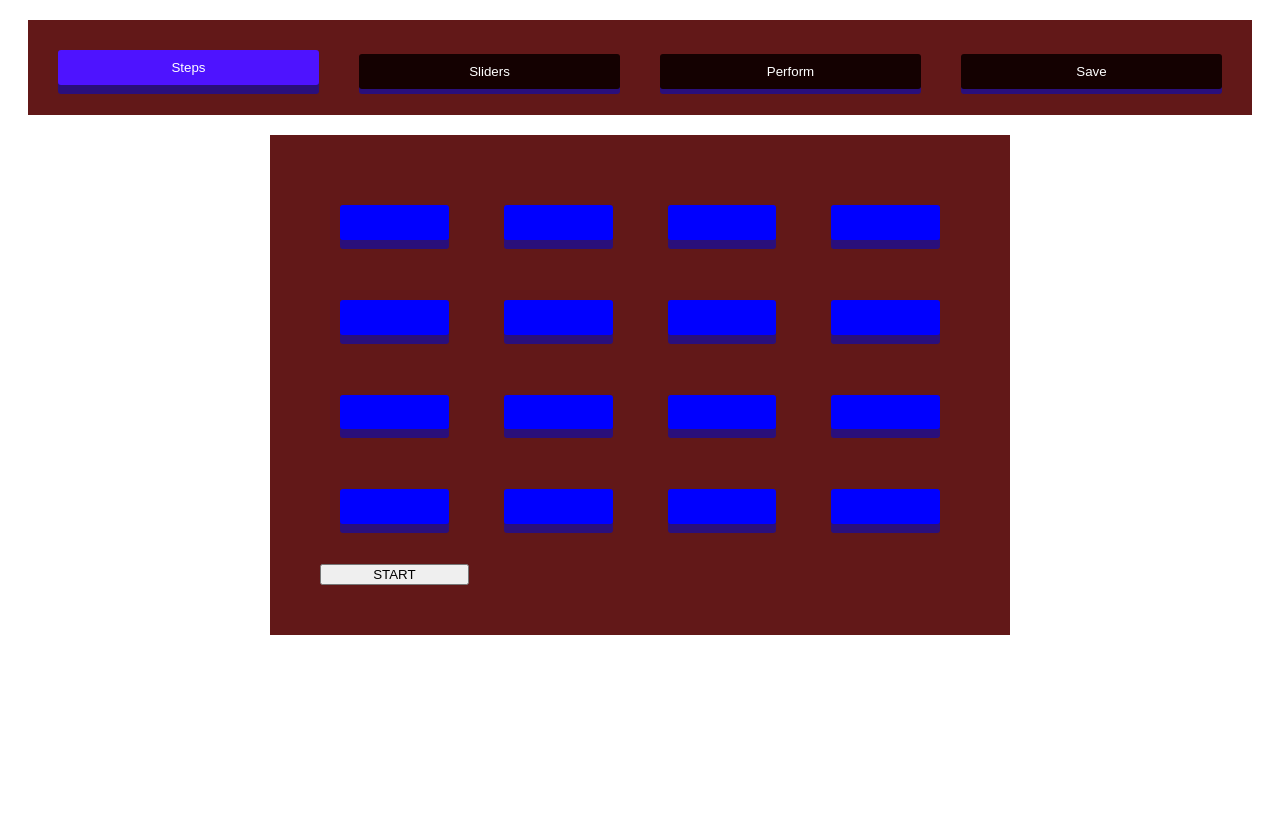
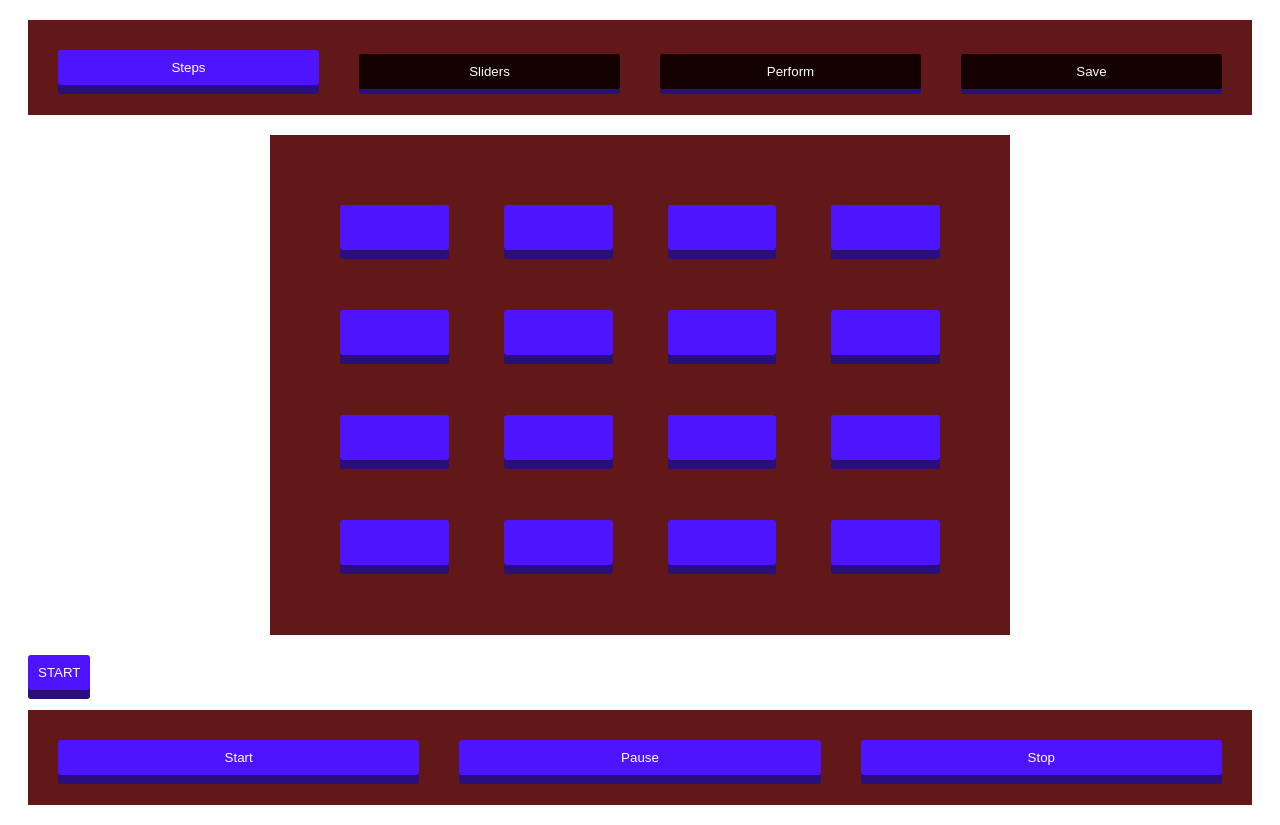
Before and after one commit to eric-simmons/grooveBoxReact, a React (Create React App) app: page / in a window 1280 px wide. Before the commit the page ends 800 px from the top, so only its background shows below. Built offline with nearby package versions, Linux system fonts and the light colour scheme.

Commit message:
playhead, transport

```diff
--- a/package.json
+++ b/package.json
@@ -9,6 +9,7 @@
     "react": "^18.2.0",
     "react-dom": "^18.2.0",
     "react-scripts": "5.0.1",
+    "tone": "^14.7.77",
     "web-vitals": "^2.1.4"
   },
   "scripts": {
--- a/public/index.html
+++ b/public/index.html
@@ -9,6 +9,9 @@
   <meta name="description" content="Web site created using create-react-app" />
   <link rel="apple-touch-icon" href="%PUBLIC_URL%/logo192.png" />
   <link rel="manifest" href="%PUBLIC_URL%/manifest.json" />
+  <script src="https://cdnjs.cloudflare.com/ajax/libs/tone/14.8.48/Tone.js"
+    integrity="sha512-jhAfSzX/sGhuTEnq48xvglsrDI33dNcmsrEbx45YMkd3K0s8eMIeIsgLZav6gQ5xpwMFUioN6iy7YbEOAzzUiA=="
+    crossorigin="anonymous" referrerpolicy="no-referrer"></script>
 
 
   <title>GrooveBox</title>
@@ -19,8 +22,4 @@
   <div id="root"></div>
 
 </body>
-<script src="https://cdnjs.cloudflare.com/ajax/libs/tone/14.8.48/Tone.js"
-  integrity="sha512-jhAfSzX/sGhuTEnq48xvglsrDI33dNcmsrEbx45YMkd3K0s8eMIeIsgLZav6gQ5xpwMFUioN6iy7YbEOAzzUiA=="
-  crossorigin="anonymous" referrerpolicy="no-referrer"></script>
-
 </html>
--- a/src/App.js
+++ b/src/App.js
@@ -1,12 +1,14 @@
 
 import React, { useState } from 'react';
+import Tone from "tone"
 
-//container to hold "mode selector"
-import Container from './components/container';
+//Modes to hold "mode selector"
+import Modes from './components/modes';
 import SlidersPage from './pages/sliders';
 import StepsPage from './pages/steps';
 import PerformPage from './pages/perform';
 import SavePage from './pages/save';
+import TransportControl from './components/transport';
 
 function App() {
 
@@ -33,11 +35,13 @@ function App() {
 
   return (
     <>
-      <Container
+      <Modes
         className='modes'
         view={view}
         setView={setView} />
       {renderView()}
+
+      <TransportControl/>
     </>
   );
 }
--- a/src/components/button.js
+++ b/src/components/button.js
@@ -1,8 +1,4 @@
 const Button = ({ children, className, active = false, ...restOfProps }) => {
-
-
-
-
     return (
         <button
             className={`btn ${className}`}
--- a/src/components/container.js
+++ b/src/components/modes.js
@@ -1,7 +1,7 @@
 //container holds mode selector buttons
 import Button from "./button"
 
-const Container = ({ view, setView }) => {
+const Modes = ({ view, setView }) => {
     return (
         <div className="modes">
             <Button
@@ -29,4 +29,4 @@ const Container = ({ view, setView }) => {
     )
 }
 
-export default Container
+export default Modes
--- /dev/null
+++ b/src/components/transport.js
@@ -0,0 +1,20 @@
+
+import Button from "./button"
+
+const TransportControl = () => {
+    return (
+        <div className="transportControl">
+            <Button>
+                Start
+            </Button>
+            <Button>
+                Pause
+            </Button>
+            <Button>
+                Stop
+            </Button>
+        </div>
+    )
+}
+
+export default TransportControl
--- a/src/index.css
+++ b/src/index.css
@@ -16,7 +16,14 @@
   grid-template-columns: repeat(4, 1fr);
   margin: 20px;
   padding: 10px;
+}
 
+.transportControl{
+  display: grid;
+  background-color:rgb(98, 24, 24);
+  grid-template-columns: repeat(3, 1fr);
+  margin: 20px;
+  padding: 10px;
 }
 
 .grid{
--- a/src/pages/steps.js
+++ b/src/pages/steps.js
@@ -1,31 +1,54 @@
 import { useState, useEffect } from 'react'
-import Container from '../components/container'
+import Modes from '../components/modes'
 import Button from '../components/button'
-import { toBeEnabled } from '@testing-library/jest-dom/dist/matchers'
+import { Oscillator, Sequence, Transport, Draw, time, Start, } from 'tone'
+
 
 
 
 const StepsPage = (...props) => {
-    const [steps, setStepsState] = useState(
-        [...Array(16).fill(0).map(step => {
+    const [steps, setSteps] = useState(
+        [...Array(16).fill(0).map((step, i) => {
             return step = {
-                stepId: Math.random(),
+                stepId: i,
                 activeStep: false,
                 currentStep: false,
-                firstStep: false,
-                lastStep: false,
+                firstStep: 0,
+                lastStep: 15,
                 className: 'btn'
+
             }
         })])
 
-    const begin = () => {
-        console.log('clicked')
-        const visualSequence = new Tone.Sequence((time) => {
-            Tone.Draw.schedule(() => {
-                console.log('hey')
+    Transport.loop = true
+    Transport.loopEnd = ("2:0:0")
+
+    const playHead = () => {
+        const osc = new Oscillator().toDestination();
+        // repeated event every 8th note
+        Transport.scheduleRepeat((time) => {
+
+            Draw.schedule(() => {
+
+                let playHead = Math.floor(((Transport.progress) * 4) * Transport.loopEnd)
+                let updatedSteps = steps.map(step => {
+
+                    return {
+                        ...step,
+                        currentStep: step.stepId === playHead ? !step.currentStep : step.currentStep
+                    }
+                })
+                setSteps(updatedSteps)
+                // do drawing or DOM manipulation her
+                // console.log()
             }, time)
-        }, steps).start(0)
+
+        }, "8n")
+        // transport must be started before it starts invoking events
+        Transport.start();
     }
+    // transport must be started before it starts invoking events
+
 
 
 
@@ -38,24 +61,28 @@ const StepsPage = (...props) => {
                 className: step.stepId === stepId ? 'btn-active' : 'btn'
             }
         })
-        setStepsState(updatedSteps)
+        setSteps(updatedSteps)
     }
 
 
     return (
+        <>
         <div className='grid'>
             {steps.map((step, i) => (
                 <Button
                     key={(steps[i].stepId)}
                     onClick={() => { toggleStep(step.stepId) }}
                     active={false}
-                    style={{ backgroundColor: step.activeStep ? 'red' : 'blue' }}
+                    style={{ backgroundColor: step.currentStep ? 'red' : '' }}
                 />
 
             ))}
-            <button
-                onClick={() => { begin() }}>START</button>
+
+
         </div>
+        <Button
+        onClick={() => { playHead() }}>START</Button>
+        </>
     )
 }
 
```
Also changed, not shown: src/components/Grid1.js (+55 -55 lines), 1 other file (tests, documents, lock files or other folders).
